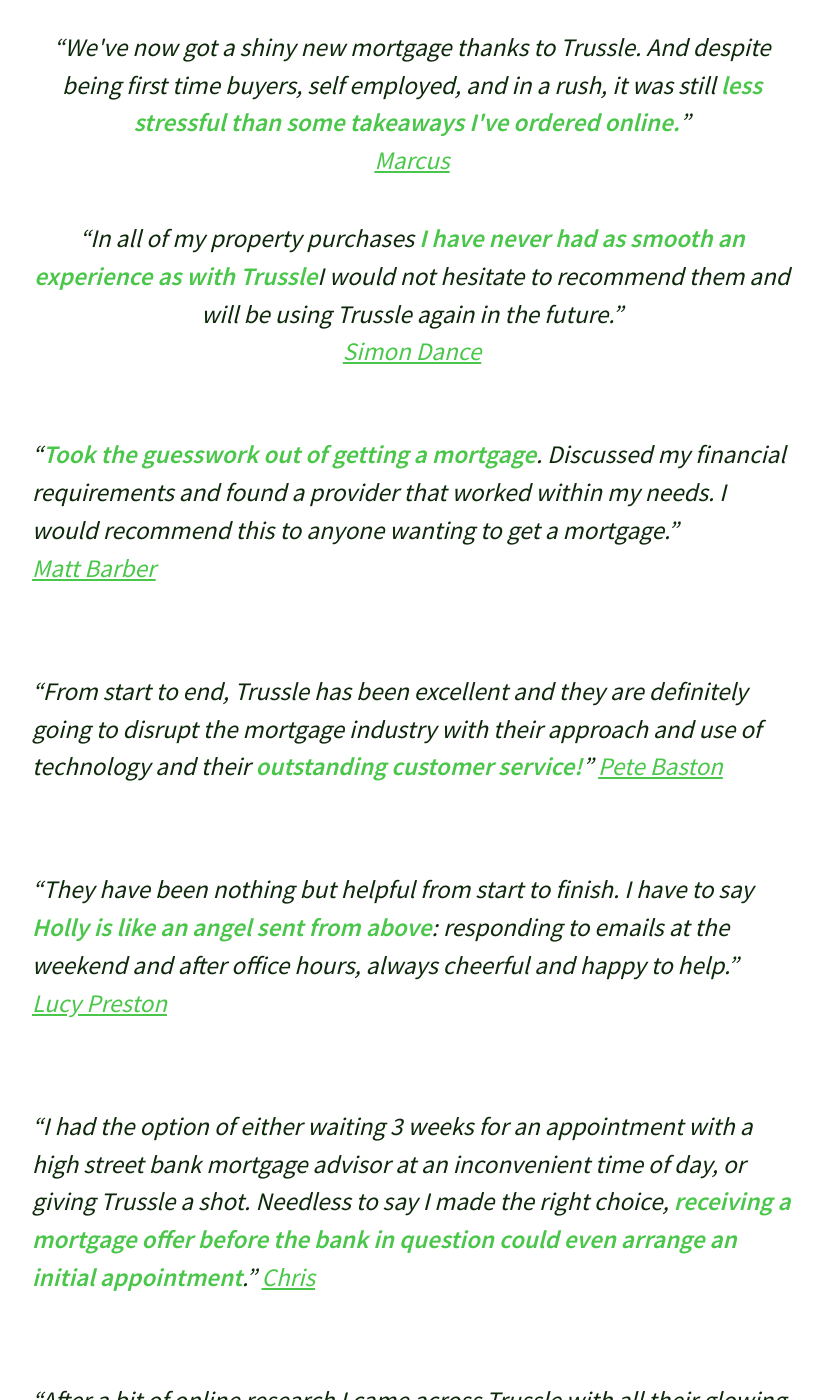
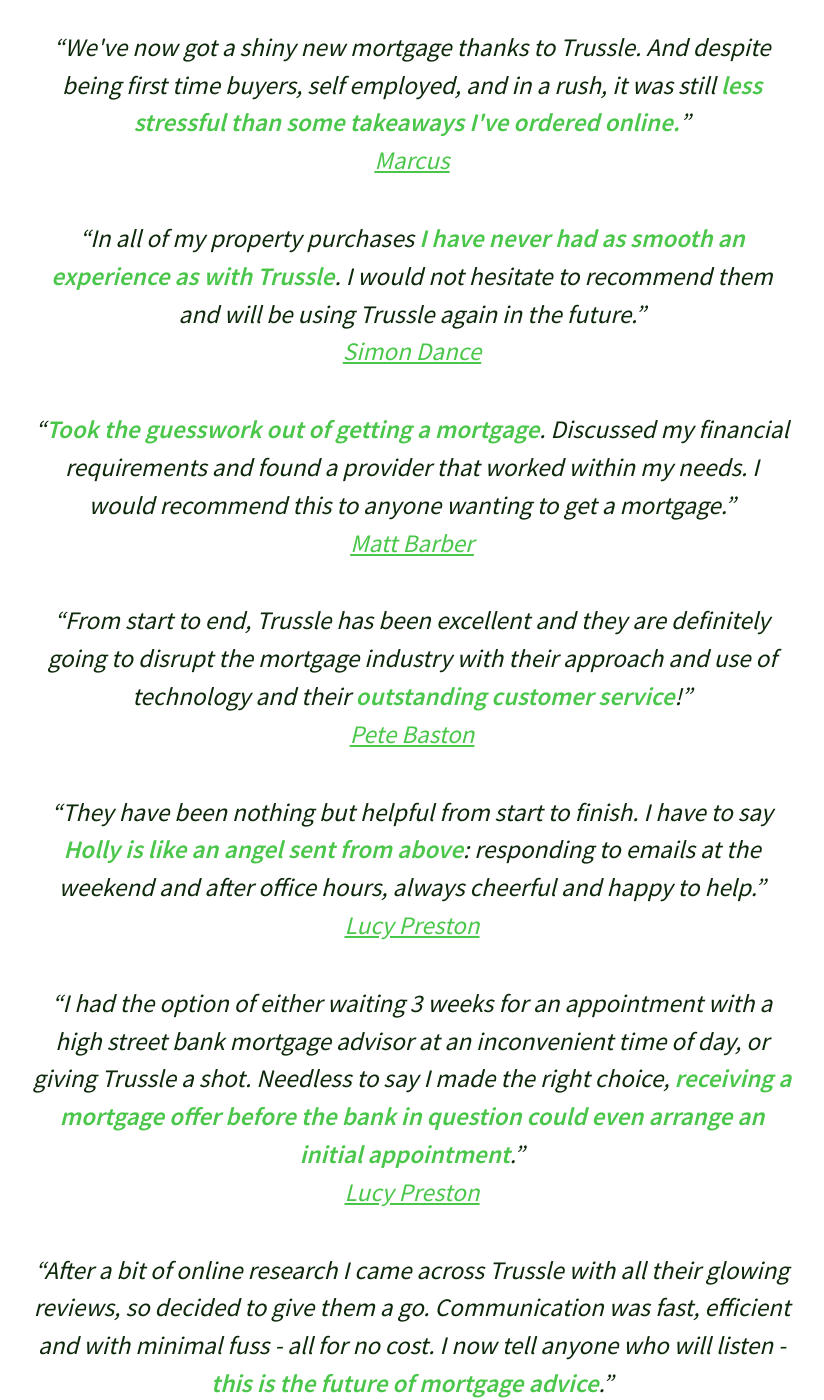
Before and after one commit to olitrussle/blog, a Jekyll site: the page built from _posts/2017-03-03-celebrating-100-reviews-our-7-favourites.md, in a window 1280 px wide and 1400 px high, scrolled down 1689 px. Shown: the whole window, without its empty margins (228-1052 px from the left). Built offline with Jekyll 4.4.1, drawn with Linux system fonts in a browser that asks for light colours.

Commit message:
Updated 2017-03-03-celebrating-100-reviews-our-7-favourites.md

```diff
--- a/_posts/2017-03-03-celebrating-100-reviews-our-7-favourites.md
+++ b/_posts/2017-03-03-celebrating-100-reviews-our-7-favourites.md
@@ -33,21 +33,31 @@
     <a href="https://www.trustpilot.com/reviews/5879ec6d8a103103cc1b209a">Marcus</a>
 
 > <div style="text-align: center">
-    “In all of my property purchases <span style="font-weight: bold; color:#4AC64A">I have never had as smooth an experience as with Trussle</span>I would not hesitate to recommend them and  will be using Trussle again in the future.”
+    “In all of my property purchases <span style="font-weight: bold; color:#4AC64A">I have never had as smooth an experience as with Trussle</span>. I would not hesitate to recommend them and  will be using Trussle again in the future.”
     <br/>
     <a href="https://www.trustpilot.com/reviews/5888b3e37b45660ac890214d">Simon Dance</a>
 
+> <div style="text-align: center">
+    “<span style="font-weight: bold; color:#4AC64A">Took the guesswork out of getting a mortgage</span>. Discussed my financial requirements and found a provider that worked within my needs. I would recommend this to anyone wanting to get a mortgage.”
+    <br/>
+    <a href="https://www.trustpilot.com/reviews/586e648c8a10310b701d49fe">Matt Barber</a>
 
+> <div style="text-align: center">
+    “From start to end, Trussle has been excellent and they are definitely going to disrupt the mortgage industry with their approach and use of technology and their <span style="font-weight: bold; color:#4AC64A">outstanding customer service</span>!”
+    <br/>
+    <a href="https://www.trustpilot.com/reviews/584fd90590ef76043c793ec1">Pete Baston</a>
 
+> <div style="text-align: center">
+    “They have been nothing but helpful from start to finish. I have to say <span style="font-weight: bold; color:#4AC64A">Holly is like an angel sent from above</span>: responding to emails at the weekend and after office hours, always cheerful and happy to help.”
+    <br/>
+    <a href="https://www.trustpilot.com/reviews/57f7a9c719774d0804fdfdbc">Lucy Preston</a>
 
+> <div style="text-align: center">
+    “I had the option of either waiting 3 weeks for an appointment with a high street bank mortgage advisor at an inconvenient time of day, or giving Trussle a shot. Needless to say I made the right choice, <span style="font-weight: bold; color:#4AC64A">receiving a mortgage offer before the bank in question could even arrange an initial appointment</span>.”
+    <br/>
+    <a href="https://www.trustpilot.com/reviews/57f7a9c719774d0804fdfdbc">Lucy Preston</a>
 
-
-> "**<span style="color:#4AC64A">Took the guesswork out of getting a mortgage</span>**. Discussed my financial requirements and found a provider that worked within my needs. I would recommend this to anyone wanting to get a mortgage." [Matt Barber](https://www.trustpilot.com/reviews/586e648c8a10310b701d49fe)
-
-> “From start to end, Trussle has been excellent and they are definitely going to disrupt the mortgage industry with their approach and use of technology and their **<span style="color:#4AC64A">outstanding customer service!</span>**” [Pete Baston](https://www.trustpilot.com/reviews/584fd90590ef76043c793ec1)
-
-> “They have been nothing but helpful from start to finish. I have to say **<span style="color:#4AC64A">Holly is like an angel sent from above</span>**: responding to emails at the weekend and after office hours, always cheerful and happy to help.” [Lucy Preston](https://www.trustpilot.com/reviews/57f7a9c719774d0804fdfdbc)
-
-> “I had the option of either waiting 3 weeks for an appointment with a high street bank mortgage advisor at an inconvenient time of day, or giving Trussle a shot. Needless to say I made the right choice, **<span style="color:#4AC64A">receiving a mortgage offer before the bank in question could even arrange an initial appointment</span>**.” [Chris](https://www.trustpilot.com/reviews/579fc2050000ff000976d8e1)
-
-> “After a bit of online research I came across Trussle with all their glowing reviews, so decided to give them a go. Communication was fast, efficient and with minimal fuss - all for no cost. I now tell anyone who will listen - **<span style="color:#4AC64A">this is the future of mortgage advice</span>**.” [Luke B](https://www.trustpilot.com/reviews/5818ae90827ad309ecf9faab)
+> <div style="text-align: center">
+    “After a bit of online research I came across Trussle with all their glowing reviews, so decided to give them a go. Communication was fast, efficient and with minimal fuss - all for no cost. I now tell anyone who will listen - <span style="font-weight: bold; color:#4AC64A">this is the future of mortgage advice</span>.”
+    <br/>
+    <a href="https://www.trustpilot.com/reviews/5818ae90827ad309ecf9faab">Luke B</a>
```
